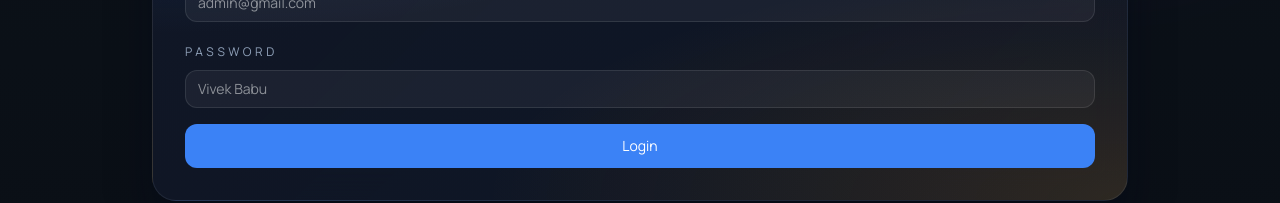
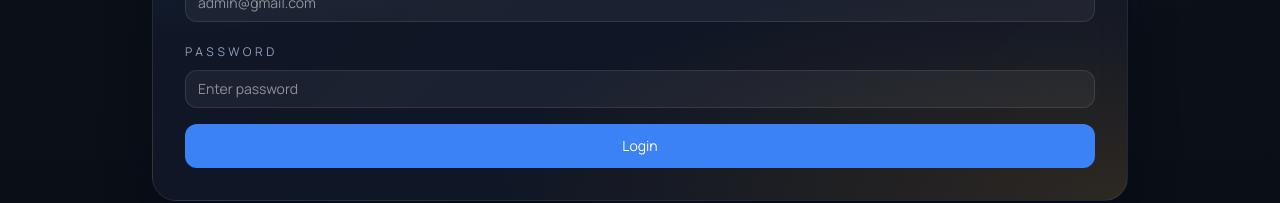
Before and after one commit to Durgeshkr01/fitnell-managemnt-gym-web-app, a Next.js app: page / in a window 1280 px wide. Shown: the part 563-766 px from the top of the page. Built offline with nearby package versions, Linux system fonts and the light colour scheme; no server answers.

Commit message:
Update login placeholder

```diff
--- a/src/app/page.tsx
+++ b/src/app/page.tsx
@@ -185,7 +185,7 @@ export default function Home() {
                     value={password}
                     onChange={(event) => setPassword(event.target.value)}
                     type="password"
-                    placeholder="Vivek Babu"
+                    placeholder="Enter password"
                     required
                   />
                 </div>
```
